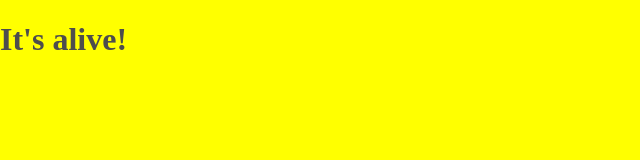
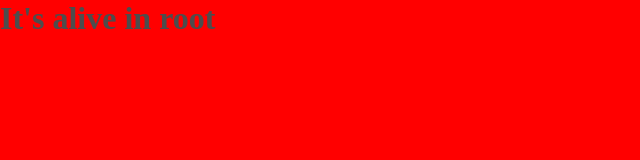
Before and after one commit to The-El0/outsider, a website: page index.html in a window 1280 px wide. Shown: the whole page, without its empty margins (0-640 px from the left). Drawn offline with nearby package versions, Linux system fonts and the light colour scheme; files that its build step writes are made by us from their sources.

Commit message:
chore: build index.html in root

```diff
--- a/index.html
+++ b/index.html
@@ -13,6 +13,6 @@
     <link rel="stylesheet" type="text/css" media="all" href="/build/app.css?v=0.0.0">
 </head>
 <body>
-    <h1>It's alive!</h1>
+    <h1>It's alive in root</h1>
 </body>
 </html>
--- a/package.json
+++ b/package.json
@@ -13,7 +13,7 @@
     "npm": ">= 6.9.0"
   },
   "scripts": {
-    "serve": "live-server --watch=src --open=src/app",
+    "serve": "live-server --watch=index.html --open=index.html",
     "sass": "node-sass --watch src/styles -o build --output-style compressed -q --source-map-root file://${PWD}/ --source-map-embed true",
     "build": "node-sass --include-path scss src/styles/app.scss build/app.css --source-map-root file://${PWD}/ --source-map-embed true",
     "start": "concurrently  \" npm run sass \" \" npm run serve  \" "
--- a/src/styles/_todo.scss
+++ b/src/styles/_todo.scss
@@ -0,0 +1,3 @@
+h1 {
+  margin: 0rem;
+}
--- a/src/styles/_variables.scss
+++ b/src/styles/_variables.scss
@@ -41,7 +41,7 @@ $grey-1:  darken($white, 1%);
 //
 $red:     red;
 $orange:  orange;
-$yellow:  yellow;
+$yellow:  red;
 $green:   green;
 $blue:    blue;
 $indigo:  indigo;
```
